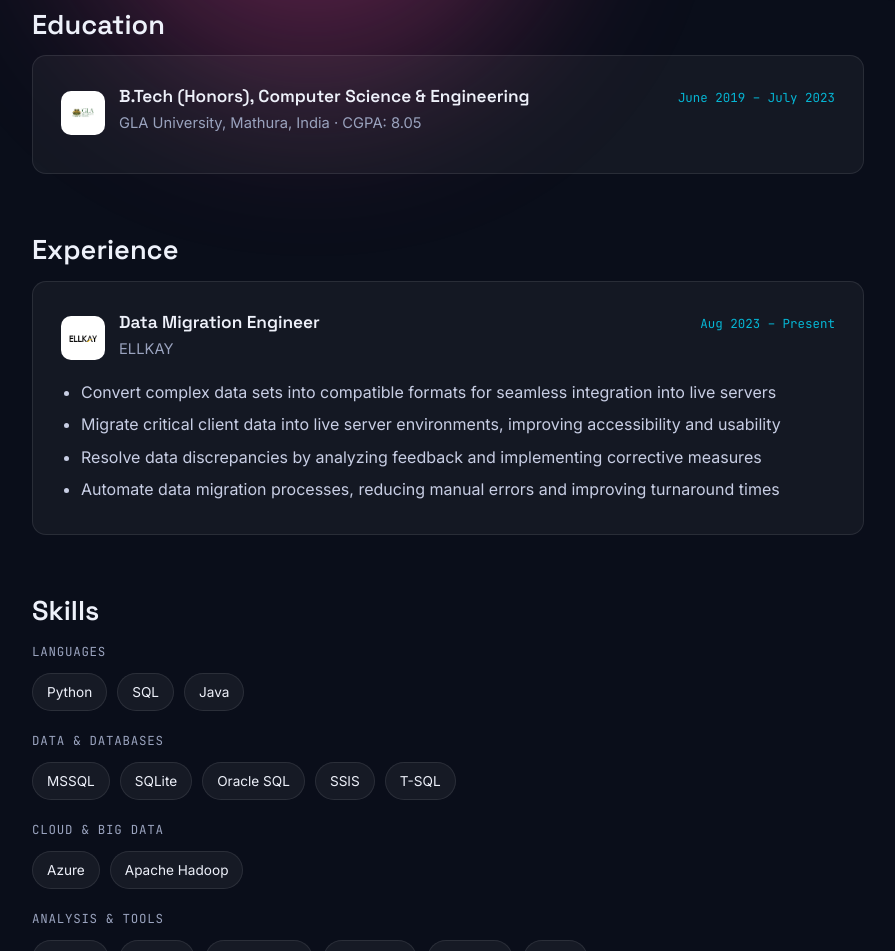
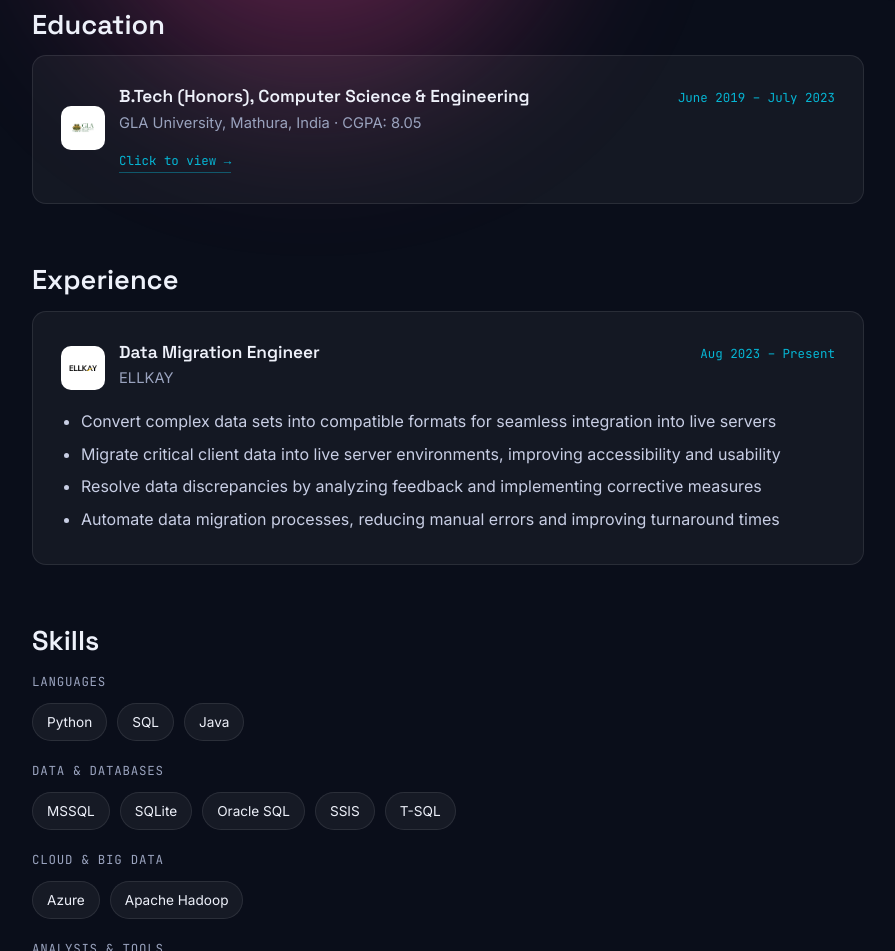
Before and after one commit to Vivek-569/portfolio.github.io, a plain HTML site: page index.html in a window 1280 px wide. Shown: the part 838-1789 px from the top of the page, without its empty margins (192-1087 px from the left). Drawn offline with Linux system fonts and the light colour scheme.

Commit message:
Update index.html

```diff
--- a/index.html
+++ b/index.html
@@ -486,6 +486,7 @@
               <span class="timeline-date">June 2019 – July 2023</span>
             </div>
             <div class="timeline-org">GLA University, Mathura, India · CGPA: 8.05</div>
+            <span class="cert-view" onclick="openCertModal('degree-cert.png')">Click to view →</span>
           </div>
         </div>
       </div>
```
